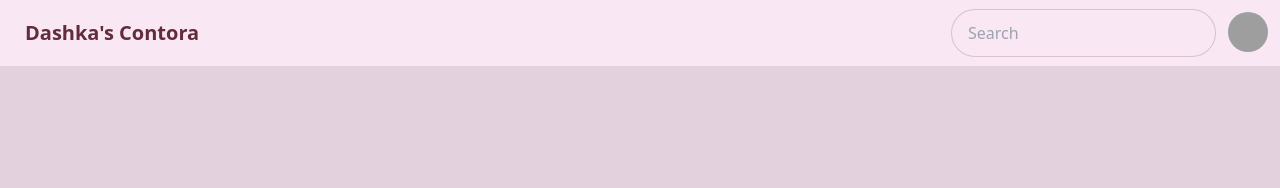
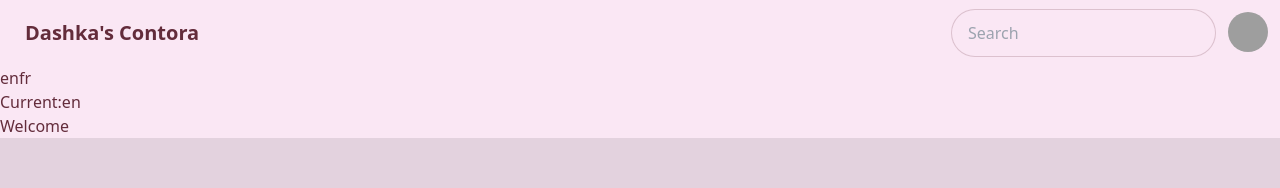
Before and after one commit to bohdan-mykhailenko/ui_designer-portfolio, a Nuxt app: page / in a window 1280 px wide. Shown: the top 188 px of the page. Built offline with nearby package versions, Linux system fonts and the light colour scheme; grey boxes are pictures that could not be loaded.

Commit message:
build: setup i18n

```diff
--- a/app.vue
+++ b/app.vue
@@ -1,7 +1,3 @@
-<script setup lang="ts"></script>
-
 <template>
-  <AppHeader />
-  <AppHero />
-  <AppFooter />
+  <NuxtPage />
 </template>
--- /dev/null
+++ b/components/AppLanguageSwitcher.vue
@@ -0,0 +1,15 @@
+<script setup>
+const { locale, setLocale } = useI18n();
+</script>
+
+<template>
+  <div>
+    <div>
+      <button @click="setLocale('en')">en</button>
+      <button @click="setLocale('fr')">fr</button>
+
+      <p>Current:{{ locale }}</p>
+      <p>{{ $t("welcome") }}</p>
+    </div>
+  </div>
+</template>
--- /dev/null
+++ b/i18n.config.ts
@@ -0,0 +1,12 @@
+export default {
+  legacy: false,
+  locale: "en",
+  messages: {
+    en: {
+      welcome: "Welcome",
+    },
+    fr: {
+      welcome: "Bienvenue",
+    },
+  },
+};
--- a/nuxt.config.ts
+++ b/nuxt.config.ts
@@ -2,5 +2,15 @@
 export default defineNuxtConfig({
   compatibilityDate: "2024-04-03",
   devtools: { enabled: true },
-  modules: ["@nuxtjs/tailwindcss"],
+  modules: [
+    "@nuxtjs/tailwindcss",
+    [
+      "@nuxtjs/i18n",
+      {
+        vueI18n: "./i18n.config.ts",
+        locales: ["en", "fr"],
+        defaultLocale: "en",
+      },
+    ],
+  ],
 });
--- a/package.json
+++ b/package.json
@@ -10,6 +10,7 @@
     "postinstall": "nuxt prepare"
   },
   "dependencies": {
+    "@nuxtjs/i18n": "^8.3.1",
     "@nuxtjs/tailwindcss": "^6.12.1",
     "daisyui": "^4.12.10",
     "nuxt": "^3.12.4",
--- /dev/null
+++ b/pages/index.vue
@@ -0,0 +1,6 @@
+<template>
+  <AppHeader />
+  <AppLanguageSwitcher />
+  <AppHero />
+  <AppFooter />
+</template>
```
Also changed, not shown: 1 other file (tests, documents, lock files or other folders).
